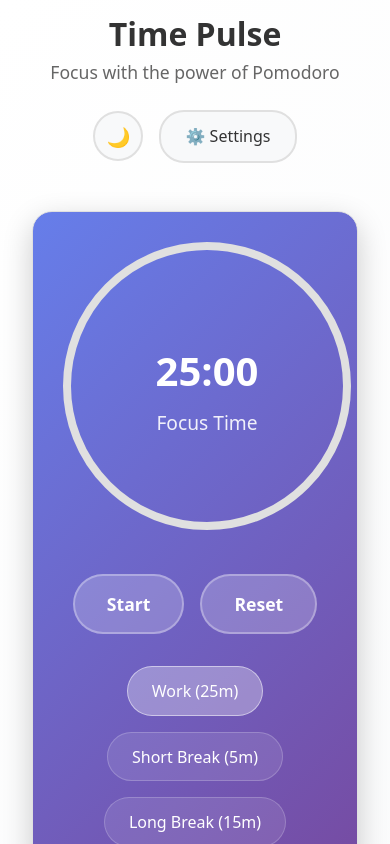
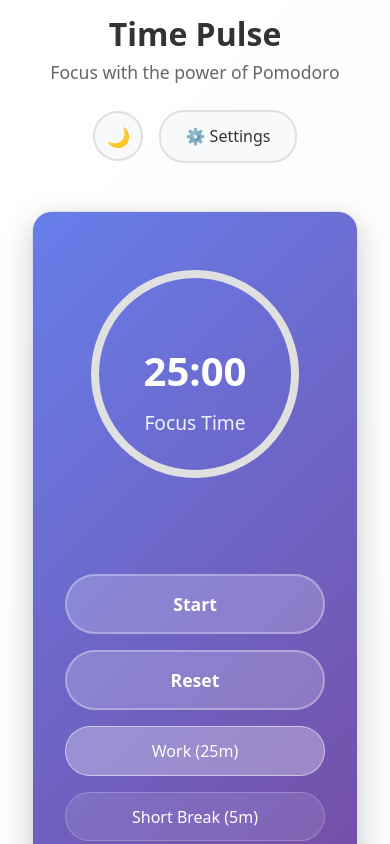
Before and after one commit to adreusm/time-pulse, a Vue app: page /time-pulse/ in a window 390 px wide. Shown: the top 844 px of the page. Built offline with nearby package versions, Linux system fonts and the light colour scheme.

Commit message:
fix: ui fix

```diff
--- a/src/components/PomodoroTimer.vue
+++ b/src/components/PomodoroTimer.vue
@@ -559,5 +559,34 @@ onUnmounted(() => {
     flex-direction: column;
     gap: 1rem;
   }
+
+  .progress-ring-circle {
+    r: 110px;
+  }
+}
+
+@media (max-width: 430px) {
+  .progress-ring {
+    width: 100%;
+    }
+
+  .progress-ring-circle {
+    r: 100px;
+  }
+
+  .controls {
+    display: flex;
+    flex-direction: column;
+    gap: 1rem;
+    margin-bottom: 1rem;
+  }
+
+  .session-controls {
+    display: flex;
+    flex-direction: column;
+    align-items:normal;
+    margin: 0 0.5rem;
+    gap: 1rem;
+  }
 }
 </style>
```
